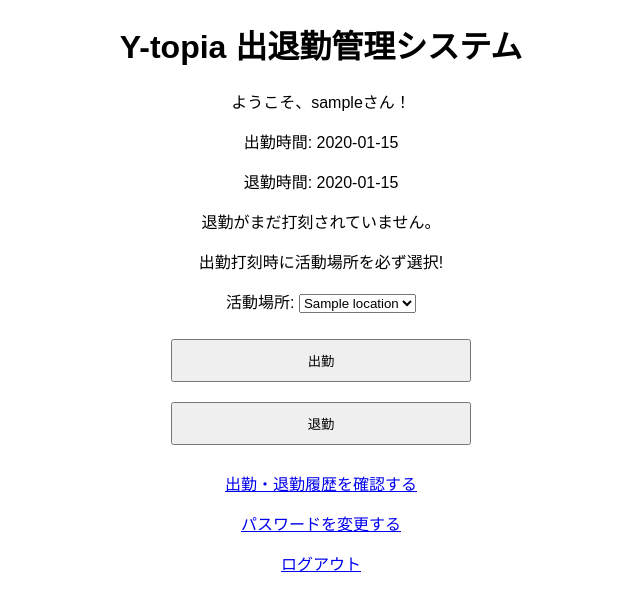
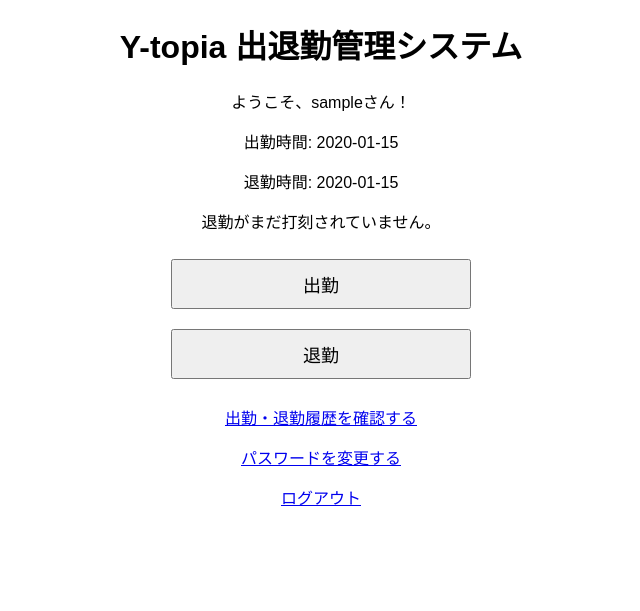
Before and after one commit to T-Yoshiharu/attendance_system, a Flask app: page / in a window 1280 px wide. Shown: the top 611 px of the page, without its empty margins (319-959 px from the left). Run offline with Flask 3, Linux system fonts and the light colour scheme; the visitor is signed in with stand-in values (Sample User, id 1); tables that the repository leaves empty hold one stand-in row (values such as "Sample post"); parts of the project's set-up code (start-up, migrations or seed data) failed here and were passed over.

Commit message:
workLocation_v1.1 #10 #出勤打刻時のみページに表示するように設定

```diff
--- a/attendance_system/templates/index.html
+++ b/attendance_system/templates/index.html
@@ -8,8 +8,21 @@
         body { font-family: Arial, sans-serif; margin: 20px; }
         h1 { text-align: center; }
         form { max-width: 300px; margin: auto; text-align: center; }
-        button { width: 100%; padding: 10px; margin: 10px 0; }
+        button { width: 100%; padding: 10px; margin: 10px 0; font-size: large; }
         p { text-align: center; }
+        #attention {
+            color: red;
+        }
+        select{
+            padding: 7px;
+            font-size: medium;
+        }
+        option {
+            padding: 0 16px;
+            height: 48px;
+            font-size: medium;
+            cursor: pointer;
+        }
     </style>
 </head>
 <body>
@@ -30,12 +43,14 @@
     {% endif %}
 
     <form method="post" id="stamp">
-        <p>出勤打刻時に活動場所を必ず選択!</p>
-        <p>活動場所: <select name="location" form="stamp">
+    {% if (not attendance) or (working_hours) %}
+        <p id="attention">出勤打刻時に必ず活動場所を選択!</p>
+        <p >活動場所: <select name="location" form="stamp">
             {% for loc in location %}
             <option value="{{loc[0]}}">{{loc[1]}}</option>
             {% endfor %}
         </select></p>
+    {% endif %}
         <button name="action" value="check_in">出勤</button>
         <button name="action" value="check_out">退勤</button>
     </form>
```
